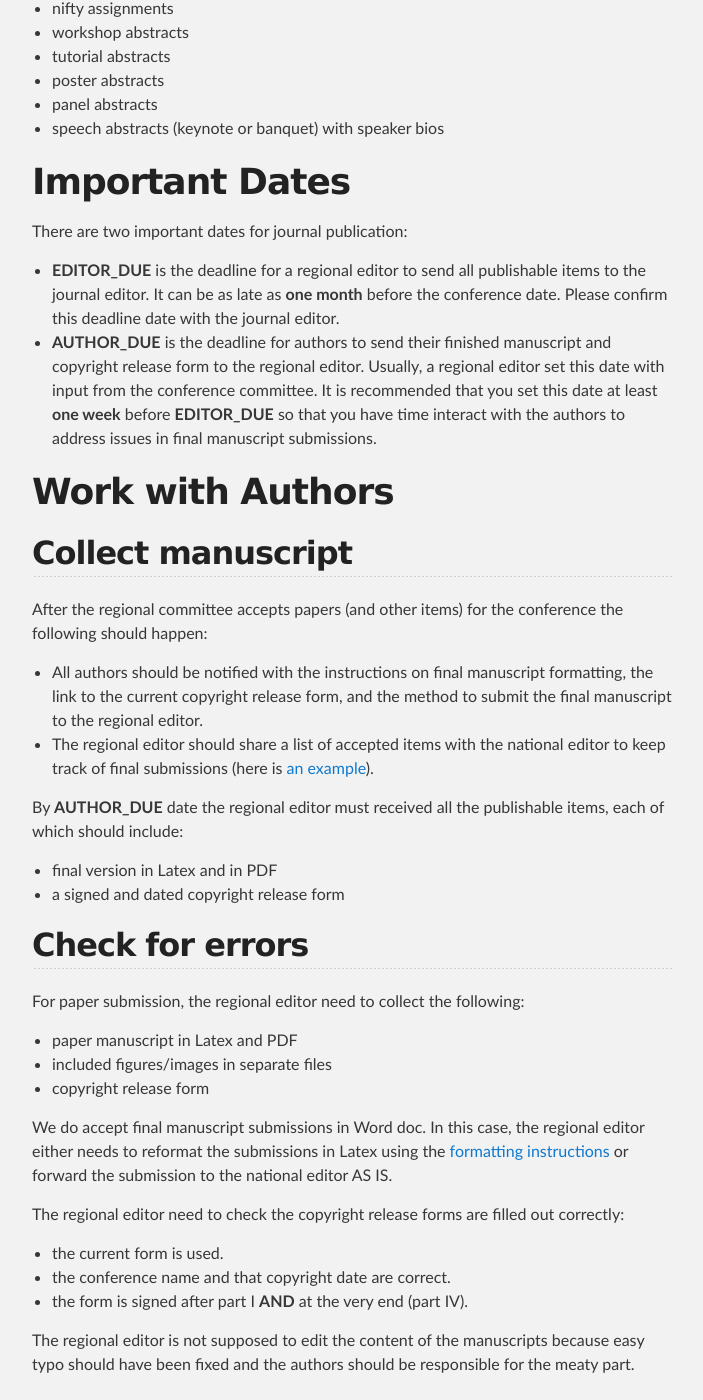
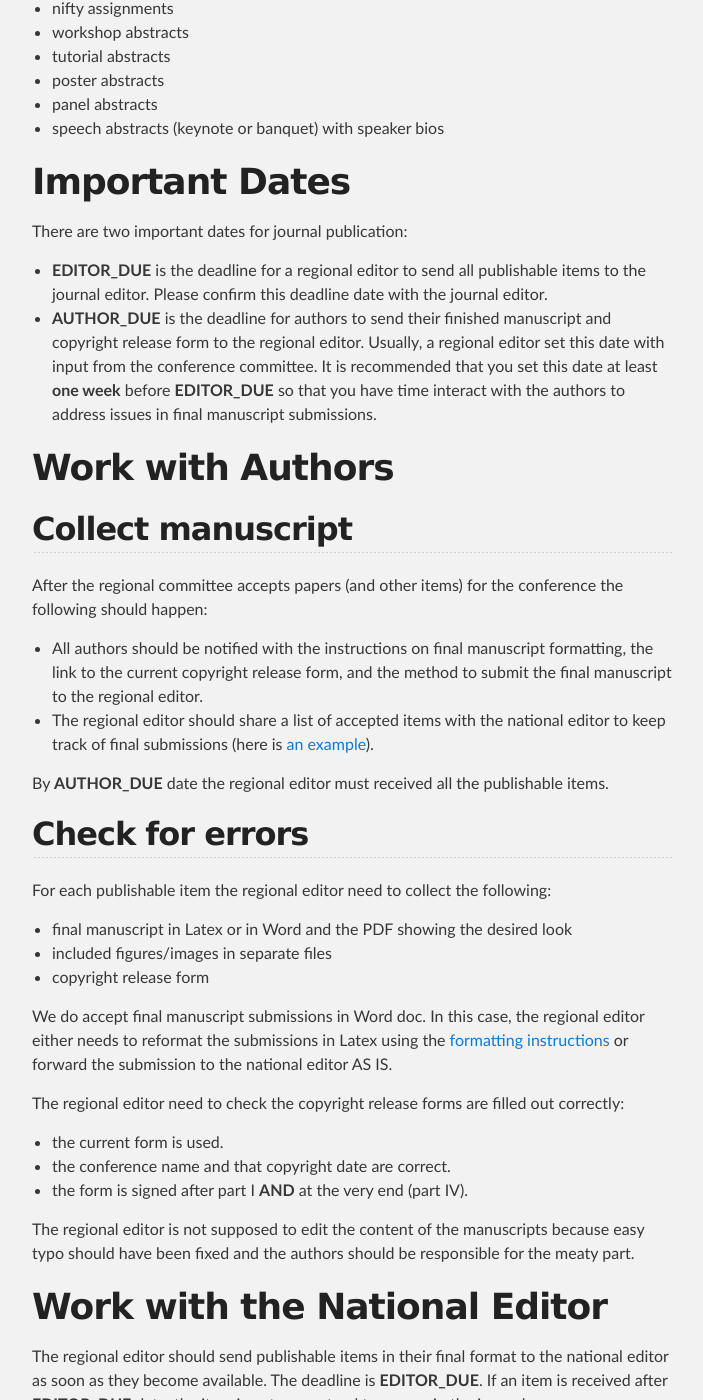
Before and after one commit to ccsc-journal/ccsc-editor, a Jekyll site: the page built from docs/editors.md, in a window 1280 px wide and 1400 px high, scrolled down 1509 px. Shown: the whole window, without its empty margins (288-991 px from the left). Built offline with Jekyll 4.4.1, drawn with Linux system fonts in a browser that asks for light colours.

Commit message:
remove suggested EDITOR_DUE due date

```diff
--- a/docs/editors.md
+++ b/docs/editors.md
@@ -50,9 +50,8 @@ Here is a comprehensive list of publishable items for the journal:
 
 There are two important dates for journal publication:
 - __EDITOR_DUE__ is the deadline for a regional editor to send all
-publishable items to the journal editor. It can be as late as __one
-month__ before the conference date. Please confirm this deadline date with the
-journal editor.
+publishable items to the journal editor. Please confirm this deadline date with
+the journal editor.
 - __AUTHOR_DUE__ is the deadline for authors to send their finished manuscript
 and copyright release form to the regional editor. Usually, a regional editor
 set this date with input from the conference committee. It is recommended that
@@ -67,16 +66,15 @@ conference the following should happen:
 formatting, the link to the current copyright release form, and the method to
 submit the final manuscript to the regional editor.
 * The regional editor should share a list of accepted items with the national
-editor to keep track of final submissions (here is [an example](https://docs.google.com/spreadsheets/d/1hxodui1yzcsJGt2iDZrRXYK9hmTV9hoQ3N2pl3OQFvA/edit?usp=sharing)).
+editor to keep track of final submissions (here is
+[an example](https://docs.google.com/spreadsheets/d/1hxodui1yzcsJGt2iDZrRXYK9hmTV9hoQ3N2pl3OQFvA/edit?usp=sharing)).
 
 By __AUTHOR_DUE__ date the regional editor must received all the publishable
-items, each of which should include:
-* final version in Latex and in PDF
-* a signed and dated copyright release form
+items.
 
 ## Check for errors
-For paper submission, the regional editor need to collect the following:
-- paper manuscript in Latex and PDF
+For each publishable item the regional editor need to collect the following:
+- final manuscript in Latex or in Word and the PDF showing the desired look
 - included figures/images in separate files
 - copyright release form
 
```
